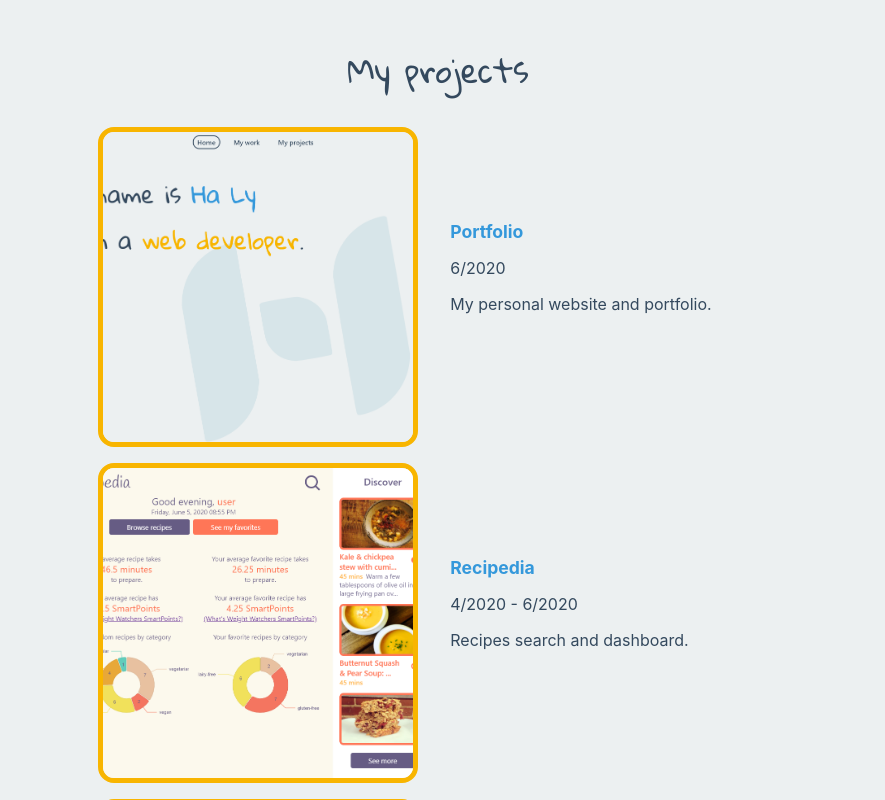
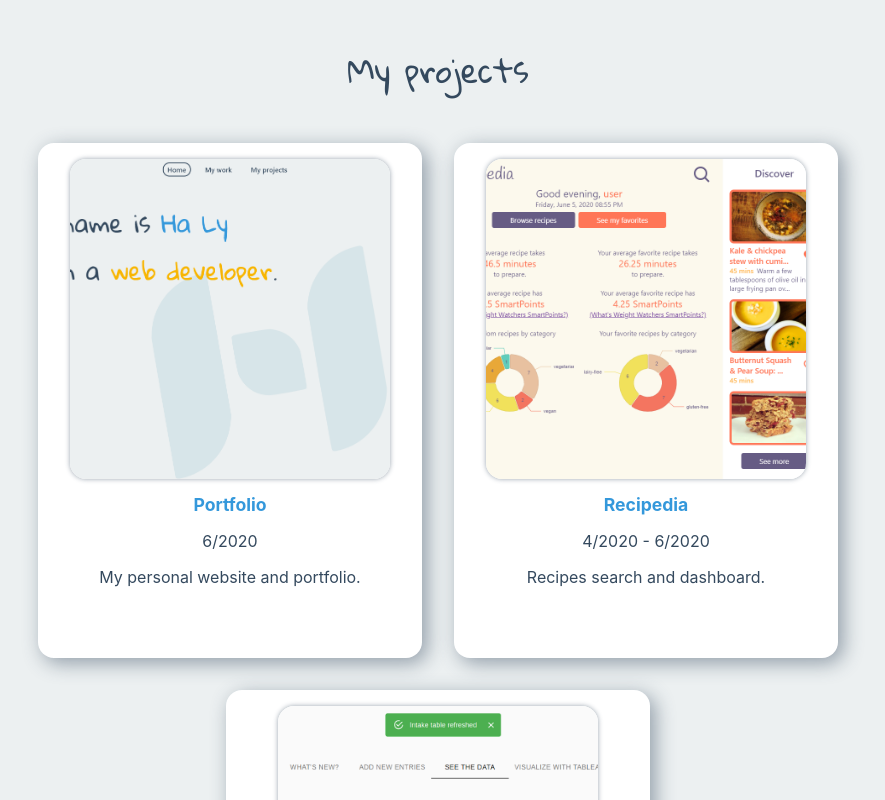
Before and after one commit to halyngoc/halyngoc.github.io, a React (Create React App) app: page / in a window 1280 px wide. Shown: the part 2580-3380 px from the top of the page, without its empty margins (202-1087 px from the left). Built offline with nearby package versions, Linux system fonts and the light colour scheme.

Commit message:
Update my projects page css

```diff
--- a/src/components/MyProjectsPage.jsx
+++ b/src/components/MyProjectsPage.jsx
@@ -1,6 +1,6 @@
 import React, { useEffect, useCallback } from 'react'
 import { Page } from './Page'
-import styled, { css } from 'styled-components'
+import styled from 'styled-components'
 import { theme } from '../globalStyle'
 import { useDevice } from '../util'
 import { useTransition, animated } from 'react-spring'
@@ -16,13 +16,25 @@ const ProjectList = styled.ul`
   padding: 0;
   position: relative;
   display: flex;
-  flex-direction: column;
+  flex-wrap: wrap;
   justify-content: center;
+  margin: 0;
+  width: 100%;
+  align-items: center;
+
+  * {
+    text-align: center;
+  }
 
   > li {
-    margin-bottom: 1rem;
+    margin: 1rem;
     display: flex;
     align-items: center;
+    flex-direction: column;
+    border-radius: 1rem;
+    box-shadow: 5px 5px 20px ${theme.text}7F;
+    padding: 1rem 2rem;
+    background-color: white;
   }
 
   a {
@@ -43,38 +55,6 @@ const ProjectList = styled.ul`
     outline: none;
     box-shadow: 0 0 0 2px ${theme.text};
   }
-
-  ${({ isOneColumnLayout }) => isOneColumnLayout
-    ? css`
-      margin: 0;
-      width: 100%;
-      align-items: center;
-
-      * {
-        text-align: center;
-      }
-
-      > li {
-        flex-direction: column;
-      }
-    `
-    : css`
-      margin: 0 auto;
-      width: fit-content;
-      align-items: baseline;
-
-      * {
-        text-align: left;
-      }
-
-      > li {
-        flex-direction: row;
-      }
-
-      > li > div {
-        margin-left: 2rem;
-      }
-    `}
 `
 
 const ProjectScreenshotsSlideshowWrapper = styled.div`
@@ -85,14 +65,14 @@ const ProjectScreenshotsSlideshowWrapper = styled.div`
 
   img {
     border-radius: 1rem;
-    border: 5px solid ${theme.accent2};
+    box-shadow: 0 0 5px ${theme.text}7F;
     width: 20rem;
     height: 20rem;
     position: absolute;
     top: 0;
     left: 0;
     object-fit: cover;
-    object-position: 50% top;
+    object-position: 50 % top;
   }
 `
 
@@ -146,7 +126,7 @@ function ProjectScreenshotsSlideshow({ screenshots }) {
   return (
     <ProjectScreenshotsSlideshowWrapper isOneColumnLayout={isOneColumnLayout}>
       {transitions.map(({ item, props, key }) => {
-        return <animated.img key={`screenshot-${key}`} src={screenshots[item]} alt={screenshots[item]} draggable={false} style={props} />
+        return <animated.img key={`screenshot - ${key} `} src={screenshots[item]} alt={screenshots[item]} draggable={false} style={props} />
       })}
     </ProjectScreenshotsSlideshowWrapper>
   )
@@ -160,7 +140,7 @@ export default function MyProjectsPage() {
       <h1>My projects</h1>
       <ProjectList isOneColumnLayout={isOneColumnLayout}>
         {projectsData.map((data, key) =>
-          <li key={`project-data-${key}`}>
+          <li key={`project - data - ${key} `}>
             {data.screenshots.length > 0 && <>
               <ProjectScreenshotsSlideshow screenshots={data.screenshots} />
               <div>
```
